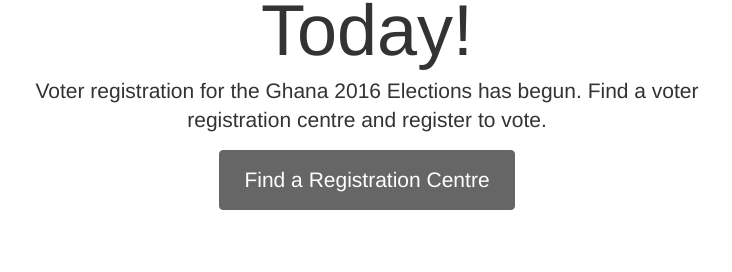
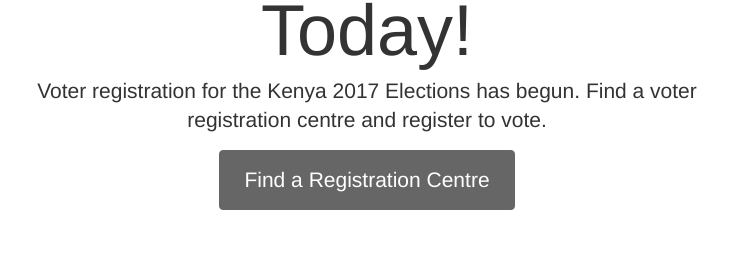
Before and after one commit to CodeForAfrica/GotToVote-RCI, a Jekyll site: the page built from index.html, in a window 1280 px wide. Shown: the part 326-598 px from the top of the page, without its empty margins (273-1005 px from the left). Built offline with Jekyll 4.4.1, drawn with Linux system fonts in a browser that asks for light colours; comment, search, counter and statistics services are not loaded.

Commit message:
Update Kenya config.

```diff
--- a/_config.yml
+++ b/_config.yml
@@ -1,14 +1,14 @@
 # GotToVote Config
 
-country: "Ghana"
-election_year: "2016"
+country: "Kenya"
+election_year: "2017"
 
-registration_end_date: "13th August 2014"
+registration_end_date: "-"
 
 api_key: "AIzaSyAwvkIls5mQybyp2R3g4FGiVetNdeVjUeE"
-table_id: "1NMs_iAwYIZqdEBDVVuxA7nN4BQlvQwNAgevtPkYx"
+table_id: "1CSlnHwpe8qTpBAoSiwZAAH7PVbV0w9kRkvUypmXP"
 
-google_analytics: 'UA-36749298-3'
+google_analytics: 'UA-36749298-1'
 
 # ------------------------------------------------------------------------------
 # Jekyll Config
```
